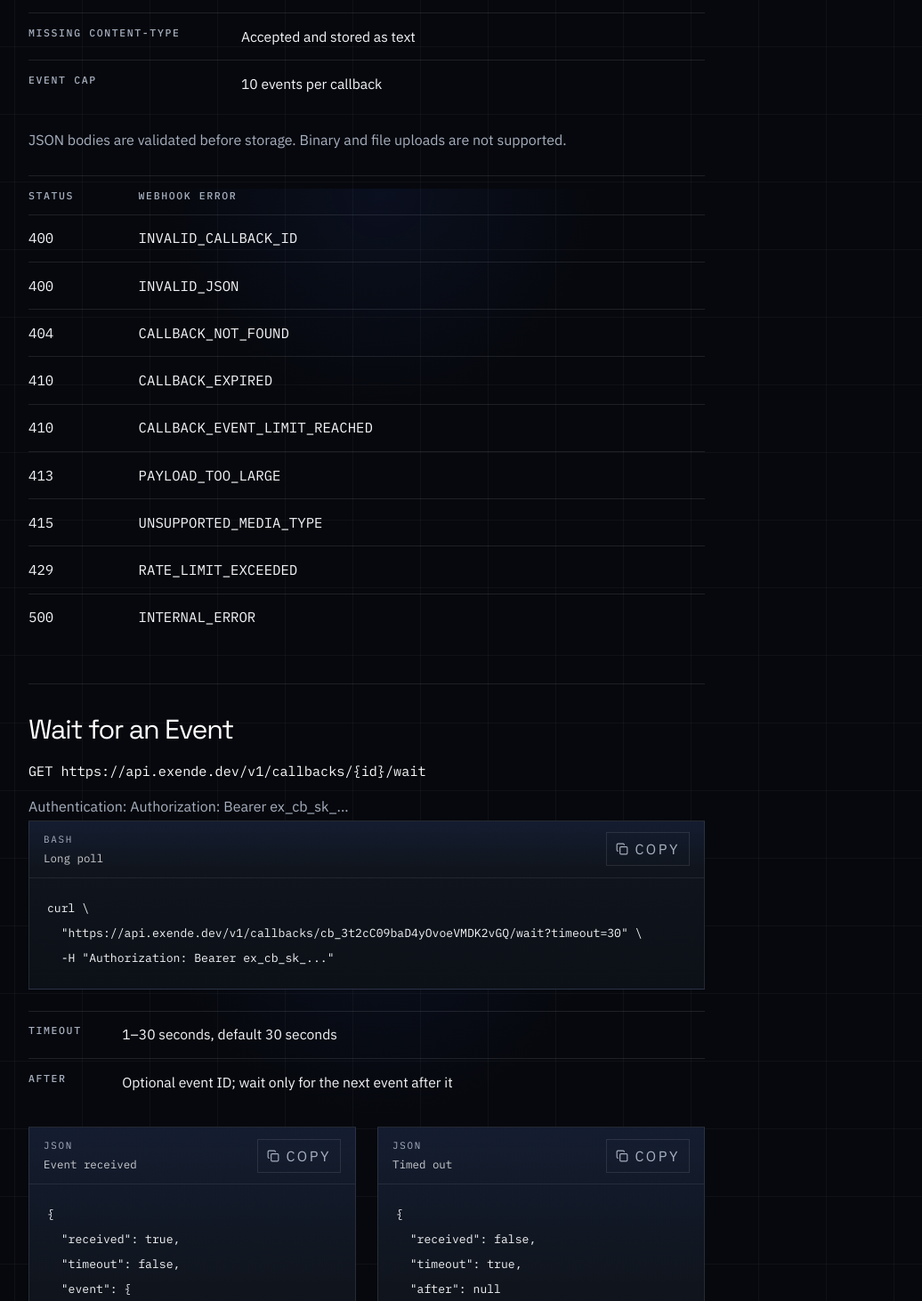
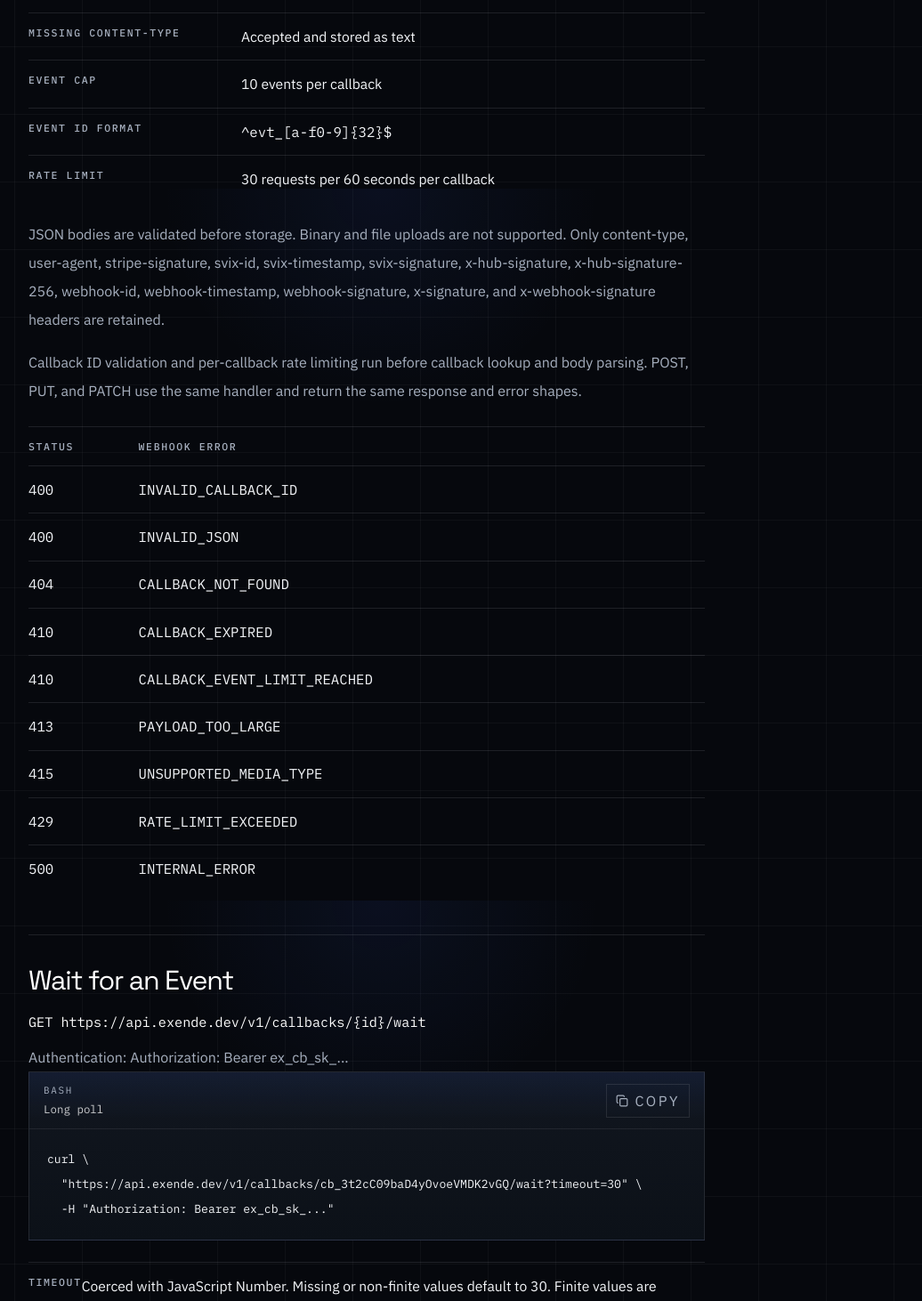
Before and after one commit to coronasco/exende, a Next.js app: page /docs/callback in a window 1280 px wide. Shown: the part 2988-4450 px from the top of the page at 89% size, without its empty margins (212-1248 px from the left). Built offline with nearby package versions, Linux system fonts and the light colour scheme.

Commit message:
docs: finalize Exende Callback v1 production docs

```diff
--- a/src/app/docs/callback/page.tsx
+++ b/src/app/docs/callback/page.tsx
@@ -118,7 +118,8 @@ export default function CallbackDocsPage() {
           Send a Webhook
         </h2>
         <p className="mt-4 max-w-3xl text-[1rem] leading-8 text-[var(--color-muted)]">
-          The external service sends an event using POST, PUT, or PATCH on the callback host: {siteConfig.callbackBase}/hooks/{"{callback_id}"}.
+          The external service sends an event using POST, PUT, or PATCH on the callback host:{" "}
+          {siteConfig.callbackBase}/hooks/{"{callback_id}"}.
         </p>
         <CodeBlock code={codeExamples.sendWebhook} language="bash" title="Webhook event" />
         <div className="mt-6">
@@ -138,10 +139,26 @@ export default function CallbackDocsPage() {
               <th>Event cap</th>
               <td>10 events per callback</td>
             </tr>
+            <tr>
+              <th>Event ID format</th>
+              <td className="font-mono text-[0.82rem]">{"^evt_[a-f0-9]{32}$"}</td>
+            </tr>
+            <tr>
+              <th>Rate limit</th>
+              <td>30 requests per 60 seconds per callback</td>
+            </tr>
           </tbody>
         </table>
         <p className="mt-5 max-w-3xl text-[1rem] leading-8 text-[var(--color-muted)]">
-          JSON bodies are validated before storage. Binary and file uploads are not supported.
+          JSON bodies are validated before storage. Binary and file uploads are not supported. Only
+          content-type, user-agent, stripe-signature, svix-id, svix-timestamp, svix-signature,
+          x-hub-signature, x-hub-signature-256, webhook-id, webhook-timestamp, webhook-signature,
+          x-signature, and x-webhook-signature headers are retained.
+        </p>
+        <p className="mt-4 max-w-3xl text-[1rem] leading-8 text-[var(--color-muted)]">
+          Callback ID validation and per-callback rate limiting run before callback lookup and body
+          parsing. POST, PUT, and PATCH use the same handler and return the same response and error
+          shapes.
         </p>
         <table className="spec-table mt-6">
           <thead>
@@ -176,7 +193,11 @@ export default function CallbackDocsPage() {
           <tbody>
             <tr>
               <th>timeout</th>
-              <td>1–30 seconds, default 30 seconds</td>
+              <td>
+                Coerced with JavaScript Number. Missing or non-finite values default to 30. Finite
+                values are floored, then clamped to 1–30 seconds. Examples: 1.9 → 1, 0 → 1, 31 →
+                30, invalid → 30.
+              </td>
             </tr>
             <tr>
               <th>after</th>
@@ -230,7 +251,8 @@ export default function CallbackDocsPage() {
           Returns callback_id, status, expires_at, event_count, and all stored events ordered by
           received_at ascending. Each event includes id, received_at, method, content_type, filtered
           headers, body, and size_bytes. JSON bodies are returned as parsed JSON; text and form
-          bodies remain strings. Events are read-only.
+          bodies remain strings. Events with the same second-level received_at timestamp preserve
+          deterministic receipt order. Events are read-only.
         </p>
         <table className="spec-table mt-6">
           <thead>
@@ -317,6 +339,14 @@ export default function CallbackDocsPage() {
         <p className="mt-4 max-w-3xl text-[1rem] leading-8 text-[var(--color-muted)]">
           These are the standard error codes used across the Callback API. Each endpoint section
           above lists the subset it can return.
+        </p>
+        <p className="mt-4 max-w-3xl text-[1rem] leading-8 text-[var(--color-muted)]">
+          Authenticated routes validate the callback ID first, then the Authorization header and
+          Bearer scheme, callback existence, read token, and expiration in that order.
+        </p>
+        <p className="mt-4 max-w-3xl text-[1rem] leading-8 text-[var(--color-muted)]">
+          A missing Authorization header returns MISSING_AUTHORIZATION. A non-Bearer header returns
+          INVALID_AUTHORIZATION. An empty or incorrect Bearer token returns INVALID_TOKEN.
         </p>
         <table className="spec-table mt-4">
           <thead>
--- a/src/app/docs/x402/page.tsx
+++ b/src/app/docs/x402/page.tsx
@@ -28,13 +28,13 @@ export default function X402DocsPage() {
         <h2 className="font-display text-[1.9rem] leading-tight tracking-[-0.04em] text-white">
           Flow
         </h2>
-        <ol className="mt-5 space-y-3 text-[1rem] leading-8 text-[var(--color-muted)]">
-          <li>1. Client sends POST /v1/callbacks.</li>
-          <li>2. Exende responds HTTP 402 with PAYMENT-REQUIRED.</li>
-          <li>3. x402-compatible client authorizes payment.</li>
-          <li>4. Request is retried with payment.</li>
-          <li>5. Payment is verified and settled.</li>
-          <li>6. Exende returns HTTP 201 with the callback.</li>
+        <ol className="mt-5 list-inside list-decimal space-y-3 text-[1rem] leading-8 text-[var(--color-muted)]">
+          <li>Client sends POST /v1/callbacks.</li>
+          <li>Exende responds HTTP 402 with PAYMENT-REQUIRED.</li>
+          <li>x402-compatible client authorizes payment.</li>
+          <li>Request is retried with payment.</li>
+          <li>Payment is verified and settled.</li>
+          <li>Exende returns HTTP 201 with the callback.</li>
         </ol>
         <div className="mt-6 grid gap-6 lg:grid-cols-2">
           <CodeBlock code={codeExamples.x402Challenge} language="http" title="HTTP 402 response" />
--- a/src/content/docs.ts
+++ b/src/content/docs.ts
@@ -7,6 +7,7 @@ export const docsNavigation = [
 ] as const;
 
 export const callbackFacts = [
+  { label: "API version", value: siteConfig.apiVersion },
   { label: "Lifetime", value: "10 minutes" },
   { label: "Maximum events", value: "10" },
   { label: "Maximum payload", value: "262144 bytes (256 KB) per event" },
@@ -68,8 +69,14 @@ export const authenticatedCallbackErrorRows = [
 ] as const;
 
 export const waitErrorRows = [
-  ...authenticatedCallbackErrorRows,
+  ["400", "INVALID_CALLBACK_ID"],
+  ["401", "MISSING_AUTHORIZATION"],
+  ["401", "INVALID_AUTHORIZATION"],
+  ["401", "INVALID_TOKEN"],
+  ["404", "CALLBACK_NOT_FOUND"],
   ["404", "EVENT_NOT_FOUND"],
+  ["410", "CALLBACK_EXPIRED"],
+  ["500", "INTERNAL_ERROR"],
 ] as const;
 
 export const x402Facts = [
@@ -129,6 +136,7 @@ export const apiEndpointRows = [
 ] as const;
 
 export const productionSurface = [
+  ["API version", siteConfig.apiVersion],
   ["Base URL", siteConfig.apiBase],
   ["Callback host", siteConfig.callbackBase],
   ["OpenAPI", siteConfig.openapiUrl],
--- a/src/content/site.ts
+++ b/src/content/site.ts
@@ -4,6 +4,7 @@ export const siteConfig = {
   description:
     "Agent-native infrastructure APIs accessed directly over HTTP and paid per request using x402.",
   url: "https://exende.dev",
+  apiVersion: "1.0.0",
   apiBase: "https://api.exende.dev",
   callbackBase: "https://cb.exende.dev",
   openapiUrl: "https://api.exende.dev/openapi.json",
```
Also changed, not shown: 1 other file (tests, documents, lock files or other folders).
